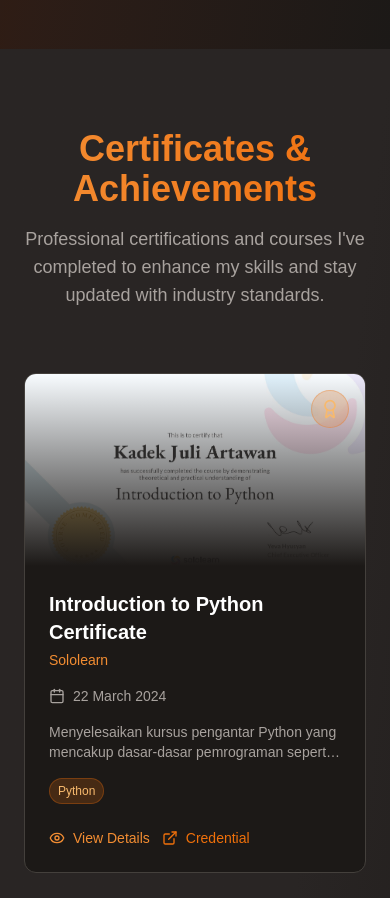
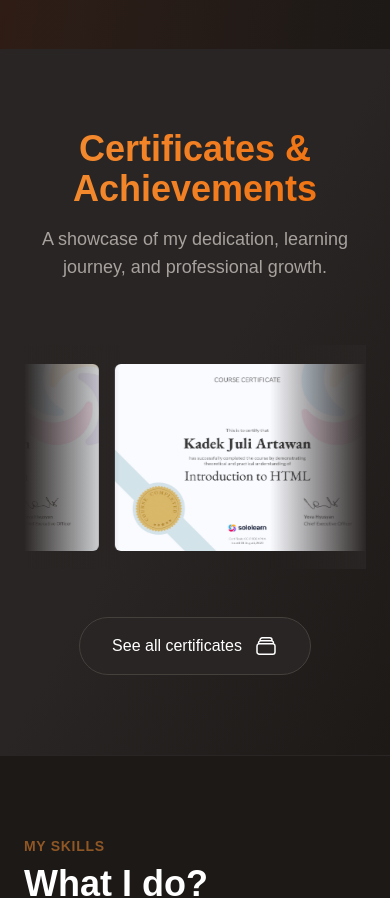
Before and after one commit to Juliartwn/portofolio, a React (Vite) app: page / in a window 390 px wide. Shown: the part 4980-5878 px from the top of the page. Built offline with nearby package versions, Linux system fonts and the light colour scheme.

Commit message:
feat: install react router and improve ui section certificate

```diff
--- a/package.json
+++ b/package.json
@@ -18,6 +18,7 @@
     "react": "^19.1.1",
     "react-dom": "^19.1.1",
     "react-icons": "^5.5.0",
+    "react-router-dom": "^7.9.5",
     "tailwindcss": "^4.1.14"
   },
   "devDependencies": {
--- /dev/null
+++ b/src/components/layouts/CertificateCarousel.tsx
@@ -0,0 +1,125 @@
+import React, { useState } from 'react';
+import { Maximize2 } from 'lucide-react';
+import Button from '../ui/Button';
+
+interface CertificateCarouselProps {
+  certificates: Array<{
+    image: string;
+    title: string;
+  }>;
+}
+
+const CertificateCarousel: React.FC<CertificateCarouselProps> = ({ certificates }) => {
+  const [selectedImage, setSelectedImage] = useState<string | null>(null);
+
+  // Duplicate certificates for seamless loop
+  const duplicatedCertificates = [...certificates, ...certificates];
+
+  const openModal = (image: string) => {
+    setSelectedImage(image);
+  };
+
+  const closeModal = () => {
+    setSelectedImage(null);
+  };
+
+  return (
+    <>
+      {/* Carousel Container */}
+      <div className="relative overflow-hidden h-[14rem] sm:h-[16rem] md:h-[18rem] flex items-center">
+        {/* Gradient Overlays */}
+        <div className="absolute inset-y-0 left-0 w-24 md:w-32 bg-gradient-to-r from-neutral-800 to-transparent z-10 pointer-events-none" />
+        <div className="absolute inset-y-0 right-0 w-24 md:w-32 bg-gradient-to-l from-neutral-800 to-transparent z-10 pointer-events-none" />
+
+        {/* Scrolling Container */}
+        <div className="flex gap-4 animate-scroll-certificates hover:pause-animation py-4">
+          {duplicatedCertificates.map((cert, index) => (
+            <div
+              key={index}
+              className="relative group flex-shrink-0 w-[265px] sm:w-[280px] md:w-[340px] lg:w-[355px] h-auto rounded-md md:rounded-lg overflow-hidden cursor-pointer"
+              onClick={() => openModal(cert.image)}
+            >
+              {/* Certificate Image */}
+              <img
+                src={cert.image}
+                alt={cert.title}
+                className="w-full h-full object-cover transition-transform duration-500 group-hover:scale-105"
+              />
+
+              {/* Hover Overlay */}
+              <div className="absolute inset-0 bg-black/60 opacity-0 group-hover:opacity-100 transition-opacity duration-300 flex items-center justify-center">
+                <div className="text-center">
+                  <Maximize2 className="w-10 h-10 text-neutral-900 drop-shadow-xl mx-auto" />
+                </div>
+              </div>
+            </div>
+          ))}
+        </div>
+      </div>
+
+      {/* Modal for Full Screen View */}
+      {selectedImage && (
+        <div
+          className="fixed inset-0 z-[9999] bg-black/90 backdrop-blur-sm flex items-center justify-center p-4 animate-fade-in"
+          onClick={closeModal}
+        >
+          <Button
+            className="absolute top-4 right-4 p-3 bg-white/10 hover:bg-white/20 rounded-full transition-all duration-300 text-white"
+            onClick={closeModal}
+          >
+            <svg
+              xmlns="http://www.w3.org/2000/svg"
+              className="w-6 h-6"
+              fill="none"
+              viewBox="0 0 24 24"
+              stroke="currentColor"
+            >
+              <path
+                strokeLinecap="round"
+                strokeLinejoin="round"
+                strokeWidth={2}
+                d="M6 18L18 6M6 6l12 12"
+              />
+            </svg>
+          </Button>
+
+          <div className="max-w-5xl max-h-[90vh] overflow-auto">
+            <img
+              src={selectedImage}
+              alt="Certificate"
+              className="w-full h-auto rounded-xl shadow-2xl"
+              onClick={(e) => e.stopPropagation()}
+            />
+          </div>
+        </div>
+      )}
+
+      <style>{`
+        @keyframes scroll-certificates {
+          0% {
+            transform: translateX(0);
+          }
+          100% {
+            transform: translateX(-50%);
+          }
+        }
+
+        .animate-scroll-certificates {
+          animation: scroll-certificates 80s linear infinite;
+        }
+
+        .hover\\:pause-animation:hover {
+          animation-play-state: paused;
+        }
+
+        @media (max-width: 768px) {
+          .animate-scroll-certificates {
+            animation-duration: 60s;
+          }
+        }
+      `}</style>
+    </>
+  );
+};
+
+export default CertificateCarousel;
--- a/src/components/layouts/Footer.tsx
+++ b/src/components/layouts/Footer.tsx
@@ -121,7 +121,7 @@ const Footer: React.FC = () => {
               <div className="w-full max-w-xs">
                 <iframe
                   style={{ borderRadius: "12px", border: 0 }}
-                  src="https://open.spotify.com/embed/playlist/37i9dQZF1DXcBWIGoYBM5M?utm_source=generator&theme=0"
+                  src="https://open.spotify.com/embed/playlist/5n2SQSCUSXQpL0AdFoyZeY?si=d535f12ac05e4a9a?utm_source=generator&theme=0"
                   className="w-full h-40"
                   allow="autoplay; clipboard-write; encrypted-media; fullscreen; picture-in-picture"
                   loading="lazy"
--- /dev/null
+++ b/src/components/pages/Certificates.tsx
@@ -0,0 +1,158 @@
+import React, { useState } from "react";
+import { ChevronLeft, Maximize2 } from "lucide-react";
+import Footer from "../layouts/Footer";
+import Button from "../ui/Button";
+
+const Certificates: React.FC = () => {
+  const [selectedImage, setSelectedImage] = useState<string | null>(null);
+
+  const certificates = [
+    {
+      id: 1,
+      image: "/img/sertifikat/sertifikat sololearn Phyton.jpg",
+      title: "Python Certificate",
+    },
+    {
+      id: 2,
+      image: "/img/sertifikat/Sertifikat Sololearn HTML.jpg",
+      title: "HTML Certificate",
+    },
+    {
+      id: 3,
+      image: "/img/sertifikat/Sertifikat Sololearn CSS.jpg",
+      title: "CSS Certificate",
+    },
+    {
+      id: 4,
+      image: "/img/sertifikat/Sertifikat Sololearn C++.jpg",
+      title: "C++ Certificate",
+    },
+    {
+      id: 5,
+      image: "/img/sertifikat/Sertifikat UI Design Introduction.jpg",
+      title: "UI Design Certificate",
+    },
+    {
+      id: 6,
+      image: "/img/sertifikat/Sertifikat UI Design Introduction.jpg",
+      title: "Design Elements Certificate",
+    },
+  ];
+
+  const openModal = (image: string) => {
+    setSelectedImage(image);
+  };
+
+  const closeModal = () => {
+    setSelectedImage(null);
+  };
+
+  const goBack = () => {
+    window.history.back();
+  };
+
+  return (
+    <div className="min-h-screen bg-neutral-900 text-white py-12 px-4 sm:px-8 lg:px-20">
+      {/* Back Button */}
+      <div className="fixed m-4 left-6 top-6 z-50 animate-fade-in-left">
+        <button
+          onClick={goBack}
+          className="flex items-center gap-2 text-white hover:text-primary-400 transition-colors duration-300"
+        >
+          <ChevronLeft className="w-8 h-8" />
+          <span className="hidden md:inline text-2xl font-medium">Back</span>
+        </button>
+      </div>
+
+      {/* Header */}
+      <div className="text-center max-w-6xl mx-auto">
+        <h1 className="mt-16 md:mt-20 text-3xl md:text-5xl font-bold mb-8 animate-fade-in-down">
+          Certificates
+        </h1>
+
+        <div className="max-w-5xl mx-auto text-lg md:text-xl text-neutral-300 mb-16 animate-fade-in-up">
+          <p>
+            A showcase of my professional certifications that reflect my
+            continuous learning, growth, and dedication to excellence.
+          </p>
+        </div>
+      </div>
+
+      {/* Certificates Grid */}
+      <div className="max-w-6xl mx-auto">
+        <div className="grid grid-cols-1 md:grid-cols-2 lg:grid-cols-3 gap-4 py-10">
+          {certificates.map((cert, index) => (
+            <div
+              key={cert.id}
+              className="relative group block p-2 cursor-pointer animate-zoom-in"
+              style={{ animationDelay: `${index * 0.1}s` }}
+              onClick={() => openModal(cert.image)}
+            >
+              <div className="relative z-20 overflow-hidden transition-all duration-300 rounded-lg border border-neutral-700 hover:border-primary-500/50">
+                <img
+                  src={cert.image}
+                  alt={cert.title}
+                  className="w-full h-full object-cover group-hover:scale-105 transition-transform duration-500"
+                />
+                <div className="absolute inset-0 bg-black/60 flex items-center justify-center opacity-0 group-hover:opacity-100 transition-opacity duration-300">
+                  <Maximize2 className="w-12 h-12 md:w-16 md:h-16 text-neutral-900 drop-shadow-2xl" />
+                </div>
+              </div>
+            </div>
+          ))}
+        </div>
+
+        {/* See More Button (Optional) */}
+        <div className="flex justify-center mt-12">
+          <button className="px-12 py-3 bg-white text-neutral-900 font-semibold rounded-full hover:bg-neutral-200 transition-all duration-300 hover:scale-105">
+            See More
+          </button>
+        </div>
+      </div>
+
+      {/* Footer */}
+      <div className="mt-20">
+        <Footer />
+      </div>
+
+      {/* Modal for Full Screen View */}
+      {selectedImage && (
+        <div
+          className="fixed inset-0 z-[9999] bg-black/90 backdrop-blur-sm flex items-center justify-center p-4 animate-fade-in"
+          onClick={closeModal}
+        >
+          <Button
+            className="absolute top-4 right-4 p-3 bg-white/10 hover:bg-white/20 rounded-full transition-all duration-300 text-white"
+            onClick={closeModal}
+          >
+            <svg
+              xmlns="http://www.w3.org/2000/svg"
+              className="w-6 h-6"
+              fill="none"
+              viewBox="0 0 24 24"
+              stroke="currentColor"
+            >
+              <path
+                strokeLinecap="round"
+                strokeLinejoin="round"
+                strokeWidth={2}
+                d="M6 18L18 6M6 6l12 12"
+              />
+            </svg>
+          </Button>
+
+          <div className="max-w-5xl max-h-[90vh] overflow-auto">
+            <img
+              src={selectedImage}
+              alt="Certificate"
+              className="w-full h-auto rounded-xl shadow-2xl"
+              onClick={(e) => e.stopPropagation()}
+            />
+          </div>
+        </div>
+      )}
+    </div>
+  );
+};
+
+export default Certificates;
--- a/src/components/pages/Portofolio.tsx
+++ b/src/components/pages/Portofolio.tsx
@@ -5,8 +5,9 @@ import Hero from "../layouts/Hero";
 import Footer from "../layouts/Footer";
 import ProjectCard from "../layouts/ProjectCard";
 import ContactForm from "../layouts/ContactForm";
-import CertificateCard from "../layouts/CertificateCard";
+import CertificateCarousel from "../layouts/CertificateCarousel";
 import { useScrollReveal } from "@/hooks/useScrollReveal";
+import { Link } from "react-router-dom";
 
 const Portfolio: React.FC = () => {
   const [showScrollTop, setShowScrollTop] = useState(false);
@@ -236,10 +237,6 @@ const Portfolio: React.FC = () => {
       skills: ["UI Design"],
     },
   ];
-
-  const displayedCertificates = showAllCertificates
-    ? certificates
-    : certificates.slice(0, 6);
 
   const [openSkillIndex, setOpenSkillIndex] = useState<number | null>(null);
 
@@ -489,42 +486,45 @@ const Portfolio: React.FC = () => {
             <h2 className="text-4xl md:text-5xl font-bold mb-4 bg-clip-text text-transparent bg-gradient-to-r from-primary-400 to-primary-500">
               Certificates & Achievements
             </h2>
-            <p className="text-neutral-400 text-lg max-w-2xl mx-auto">
-              Professional certifications and courses I've completed to enhance
-              my skills and stay updated with industry standards.
+            <p className="text-neutral-400 text-lg max-w-2xl mx-auto mb-4">
+              A showcase of my dedication, learning journey, and professional
+              growth.
             </p>
           </div>
 
-          <div className="grid grid-cols-1 md:grid-cols-2 lg:grid-cols-3 gap-8">
-            {displayedCertificates.map((certificate, index) => {
-              const certReveal = useScrollReveal();
-              return (
-                <div
-                  key={index}
-                  ref={certReveal.ref}
-                  className={`scroll-reveal ${
-                    certReveal.isVisible ? "animate-zoom-in" : ""
-                  }`}
-                  style={{ animationDelay: `${(index % 3) * 0.1}s` }}
-                >
-                  <CertificateCard {...certificate} />
-                </div>
-              );
-            })}
+          {/* Certificate Carousel */}
+          <CertificateCarousel
+            certificates={certificates.map((cert) => ({
+              image: cert.image,
+              title: cert.title,
+            }))}
+          />
+
+          {/* View All Button */}
+          <div className="text-center mt-12">
+            <Link
+              to="/certificates"
+              className="inline-flex items-center gap-3 px-8 py-4 bg-neutral-800 hover:bg-neutral-700 text-white rounded-full transition-all duration-300 hover:scale-105 border border-neutral-700"
+            >
+              <span className="text-base md:text-lg font-medium">
+                See all certificates
+              </span>
+              <svg
+                xmlns="http://www.w3.org/2000/svg"
+                fill="none"
+                viewBox="0 0 24 24"
+                strokeWidth="1.5"
+                stroke="currentColor"
+                className="w-6 h-6"
+              >
+                <path
+                  strokeLinecap="round"
+                  strokeLinejoin="round"
+                  d="M6 6.878V6a2.25 2.25 0 0 1 2.25-2.25h7.5A2.25 2.25 0 0 1 18 6v.878m-12 0c.235-.083.487-.128.75-.128h10.5c.263 0 .515.045.75.128m-12 0A2.25 2.25 0 0 0 4.5 9v.878m13.5-3A2.25 2.25 0 0 1 19.5 9v.878m0 0a2.246 2.246 0 0 0-.75-.128H5.25c-.263 0-.515.045-.75.128m15 0A2.25 2.25 0 0 1 21 12v6a2.25 2.25 0 0 1-2.25 2.25H5.25A2.25 2.25 0 0 1 3 18v-6c0-.98.626-1.813 1.5-2.122"
+                />
+              </svg>
+            </Link>
           </div>
-
-          {certificates.length > 6 && (
-            <div className="text-center mt-12">
-              <button
-                onClick={() => setShowAllCertificates(!showAllCertificates)}
-                className="px-8 py-3 bg-gradient-to-r from-primary-500 to-primary-600 text-white font-semibold rounded-full hover:shadow-2xl hover:scale-105 transition-all duration-300"
-              >
-                {showAllCertificates
-                  ? "Show Less"
-                  : `Show All Certificates (${certificates.length})`}
-              </button>
-            </div>
-          )}
         </div>
       </section>
 
--- a/src/main.tsx
+++ b/src/main.tsx
@@ -1,14 +1,21 @@
 import { StrictMode } from "react";
 import { createRoot } from "react-dom/client";
+import { BrowserRouter, Routes, Route } from "react-router-dom";
 import "./index.css";
 import Portfolio from "./components/pages/Portofolio";
+import Certificates from "./components/pages/Certificates";
 import { inject } from "@vercel/analytics";
 import { SpeedInsights } from "@vercel/speed-insights/react";
 
 createRoot(document.getElementById("root")!).render(
   <StrictMode>
-    <Portfolio />
-    <SpeedInsights />
+    <BrowserRouter>
+      <Routes>
+        <Route path="/" element={<Portfolio />} />
+        <Route path="/certificates" element={<Certificates />} />
+      </Routes>
+      <SpeedInsights />
+    </BrowserRouter>
   </StrictMode>
 );
 
```
Also changed, not shown: 1 other file (tests, documents, lock files or other folders).
